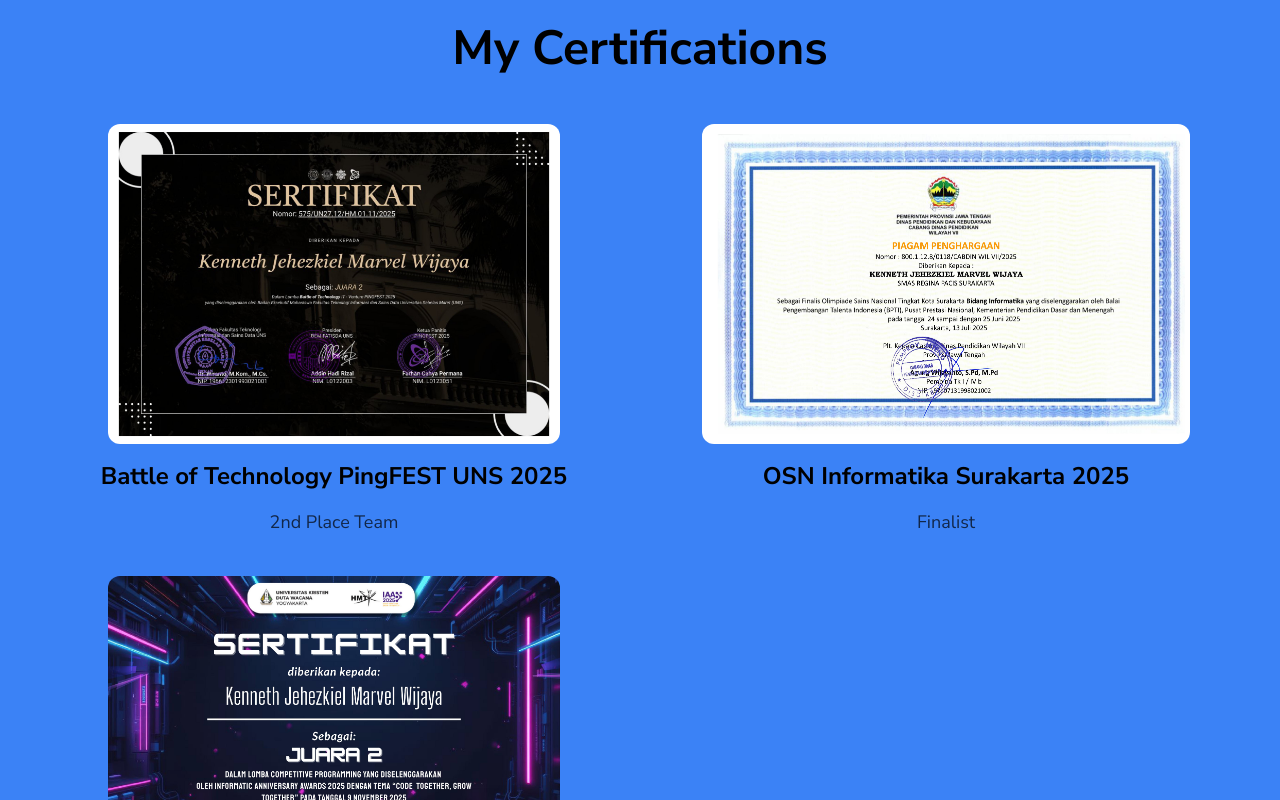
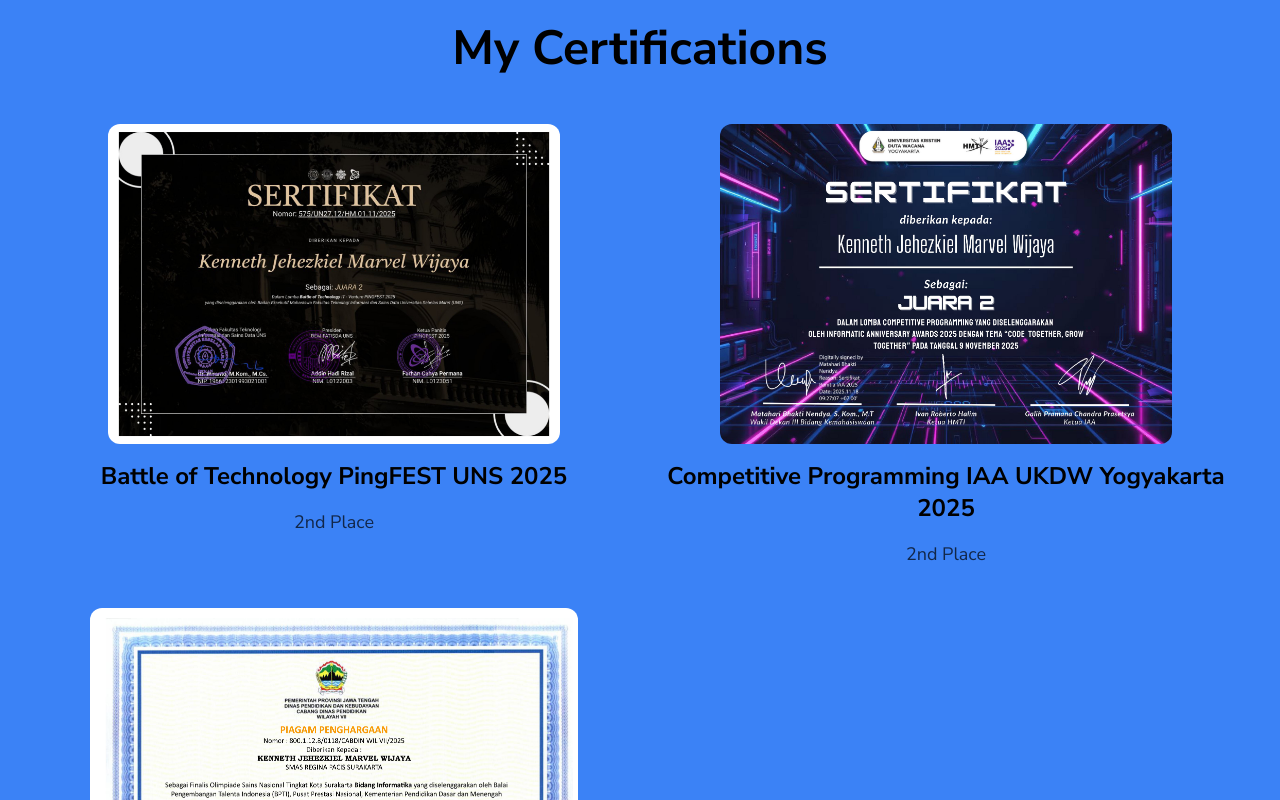
Before and after one commit to elitcx/portfolio, a React (Vite) app: page / in a window 1280 px wide. Shown: the part 2020-2820 px from the top of the page. Built offline with nearby package versions, Linux system fonts and the light colour scheme.

Commit message:
added 1 certificate logicodix

```diff
--- a/src/App.jsx
+++ b/src/App.jsx
@@ -61,14 +61,15 @@
 }
 
 const certificates = [
-  {image:'/images/certificates/image0.jpg', title:'Battle of Technology PingFEST UNS 2025', description:'2nd Place Team'},
+  {image:'/images/certificates/image0.jpg', title:'Battle of Technology PingFEST UNS 2025', description:'2nd Place'},
+  {image:'/images/certificates/image2.jpg', title:'Competitive Programming IAA UKDW Yogyakarta 2025', description:'2nd Place'},
   {image:'/images/certificates/image1.jpg', title:'OSN Informatika Surakarta 2025', description:'Finalist'},
-  {image:'/images/certificates/image2.jpg', title:'Competitive Programming IAA UKDW Yogyakarta 2025', description:'2nd Place Team'},
-  {image:'/images/certificates/image3.jpg', title:'Informatics Rally Games and Logic (IRGL) PCU 2025', description:'3rd Place Team'},
+  {image:'/images/certificates/logicodix.png', title:'Logicodix Programming & Coding Competition UNESA 2025', description:'2nd Place'},
+  {image:'/images/certificates/image3.jpg', title:'Informatics Rally Games and Logic (IRGL) PCU 2025', description:'3rd Place'},
   {image:'/images/certificates/image4.jpg', title:'Final OMNAS 13 Matematika 2024', description:'Silver Medalist'},
   {image:'/images/certificates/image5.jpg', title:'Final OMNAS 13 English 2024', description:'Silver Medalist'},
   {image:'/images/certificates/image6.jpg', title:'National Junior Highschool Math Competition - Practo Math Academy 2024', description:'2nd Place'},
-  {image:'/images/certificates/image7.jpg', title:'Entrepreneurship Business Challenge & Competition 6.0 UKWMS 2024', description:'Top 10 Team'},
+  {image:'/images/certificates/image7.jpg', title:'Entrepreneurship Business Challenge & Competition 6.0 UKWMS 2024', description:'Top 10'},
   {image:'/images/certificates/image8.jpg', title:'Intro to Software Engineering Course - RevoU 2025', description:'Finished'},
   {image:'/images/certificates/image9.jpg', title:'Cybersecurity Workshop: "Breaking the Code: Outsmart, Decode, Conquer" - PSB Academy 2025', description:'2nd Place Team'},
 ]
```
Also changed, not shown: 1 other file (tests, documents, lock files or other folders).
